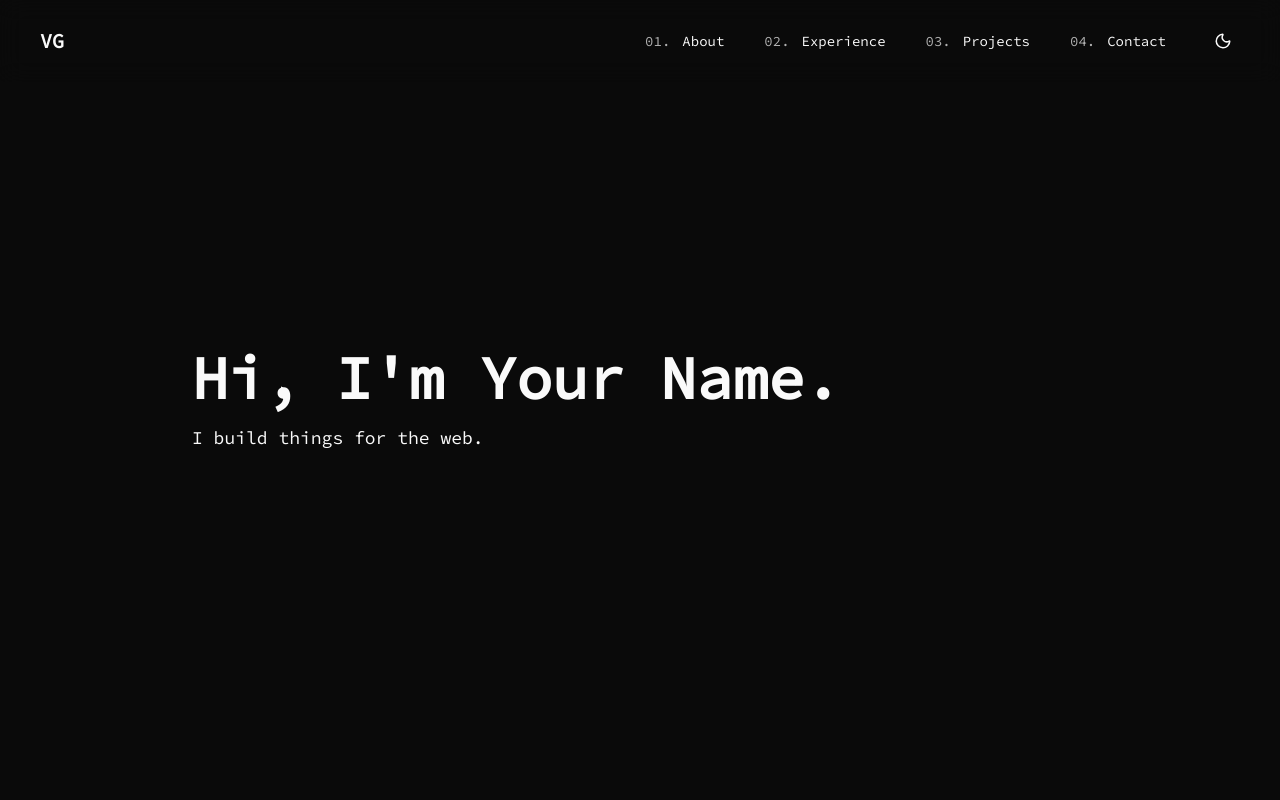
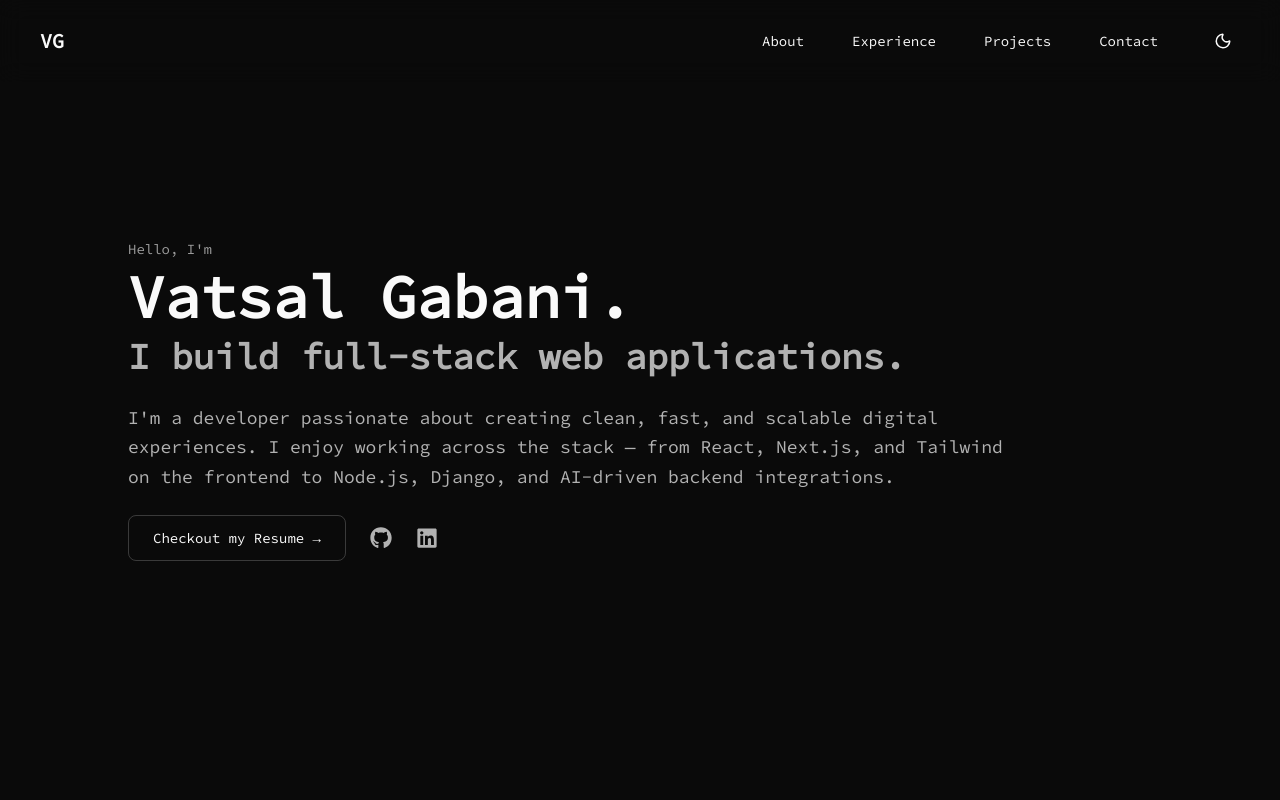
Before and after one commit to vatsalgabani64/react-portfolio, a React (Vite) app: page / in a window 1280 px wide. Shown: the top 800 px of the page. Built offline with nearby package versions, Linux system fonts and the light colour scheme.

Commit message:
feat(introduction): add Intro component with personal data
- Created Introduction component with description, resume link, and socials
- Connected resume (Google Drive link) and Socials.
- Integrated GitHub and LinkedIn icons using react-icons

```diff
--- a/package.json
+++ b/package.json
@@ -19,6 +19,7 @@
     "lucide-react": "^0.554.0",
     "react": "^19.2.0",
     "react-dom": "^19.2.0",
+    "react-icons": "^5.5.0",
     "tailwind-merge": "^3.4.0",
     "tailwindcss": "^4.1.17"
   },
--- a/src/App.tsx
+++ b/src/App.tsx
@@ -1,3 +1,4 @@
+import Introduction from './components/Introduction/Introduction';
 import Navbar from './components/Navbar/Navbar';
 import { ThemeProvider } from './components/ThemeProvider';
 
@@ -6,16 +7,14 @@ const App = () => {
     <ThemeProvider defaultTheme="dark" storageKey="vite-ui-theme">
       <Navbar />
 
-      <main className="max-w-4xl mx-auto px-4 lg:px-0">
-        <section id="about" className="min-h-screen flex flex-col justify-center">
-          <h1 className="text-5xl lg:text-6xl font-bold text-text-light mb-4">
-            Hi, I'm Your Name.
-          </h1>
-          <p className="text-lg text-text-light/70">
-            I build things for the web.
-          </p>
+      <main className="max-w-5xl mx-auto px-4 lg:px-0 ">
+        <Introduction />
+
+        <section id="about" className="min-h-screen">
+          <h2 className="text-3xl font-semibold mb-6 text-text-light">
+            01. About
+          </h2>
         </section>
-
         <section id="experience" className="min-h-screen">
           <h2 className="text-3xl font-semibold mb-6 text-text-light">
             02. Experience
--- /dev/null
+++ b/src/components/Introduction/Introduction.tsx
@@ -0,0 +1,58 @@
+import { PERSONAL_INFO } from "../../constants/introduction";
+
+const Introduction = () => {
+  const { intro, name, resume, social } = PERSONAL_INFO;
+
+  return (
+    <section
+      id="introduction"
+      className="min-h-screen flex flex-col justify-center px-4 mt-0 lg:px-0"
+    >
+      {/* Intro line */}
+      <p className="font-mono text-sm text-foreground/60">{intro.line1}</p>
+
+      {/* Name */}
+      <h1 className="text-4xl sm:text-5xl lg:text-6xl font-bold text-foreground leading-tight">
+        {name}.
+      </h1>
+
+      {/* Subheading */}
+      <h2 className="text-3xl sm:text-4xl lg:text-4xl font-bold text-foreground/70 leading-tight mb-6">
+        {intro.headline}
+      </h2>
+
+      {/* Description */}
+      <p className="max-w-4xl text-foreground/70 text-base sm:text-lg leading-relaxed">
+        {intro.description}
+      </p>
+
+      {/* Resume + Social Icons */}
+      <div className="flex items-center gap-6 mt-6">
+        <a
+          href={resume}
+          target="_blank"
+          rel="noopener noreferrer"
+          className="inline-block w-fit px-6 py-3 border border-foreground/20 rounded-md text-sm text-foreground hover:bg-foreground/10 transition"
+        >
+          Checkout my Resume →
+        </a>
+
+        {
+          social.map((item)=>(
+            <a
+              key={item.name}
+              href={item.url}
+              target="_blank"
+              rel="noopener noreferrer"
+              className="text-foreground/70 hover:text-foreground transition"
+            >
+              <item.icon size={22}/>
+            </a>
+          ))
+        }
+      </div>
+    </section>
+  );
+};
+
+export default Introduction;
--- a/src/components/Navbar/Navbar.tsx
+++ b/src/components/Navbar/Navbar.tsx
@@ -1,21 +1,29 @@
 import ThemeToggle from "./ThemeToggle";
 import { navbarItems } from "../../constants/navigation";
+import { useScrollDirection } from "./useScrollDirection";
 
 const Navbar = () => {
+  const direction = useScrollDirection();
+
   return (
-    <header className="fixed top-0 left-0 right-0 z-50 px-10 py-6 flex items-center justify-between bg-background/80 backdrop-blur-md">
+    <header
+      className={`fixed top-0 left-0 right-0 z-50 px-10 py-6 flex items-center justify-between bg-background/80 backdrop-blur-md transition-transform duration-300 ${
+        direction === "down" ? "-translate-y-full" : "translate-y-0"
+      }`}
+    >
       <div className="text-xl font-semibold">VG</div>
 
       <nav>
-        <ul className="flex items-center gap-10">
-          {navbarItems.map((item, index) => (
+        <ul className="flex items-center gap-12">
+          {navbarItems.map((item) => (
             <li key={item.id}>
               <a
                 href={`#${item.id}`}
                 className="flex items-center gap-3 font-mono text-sm text-foreground hover:text-foreground/70 transition"
               >
-                <span className="opacity-70">0{index + 1}.</span>
-                <span >{item.title}</span>
+                {/* <span className="opacity-70">0{index + 1}.</span> */}
+                {/* {<item.icon size={16}/>} */}
+                <span>{item.title}</span>
               </a>
             </li>
           ))}
--- /dev/null
+++ b/src/components/Navbar/useScrollDirection.tsx
@@ -0,0 +1,24 @@
+import { useEffect, useState } from "react";
+
+export const useScrollDirection = () => {
+  const [direction, setDirection] = useState<"up" | "down">("up");
+
+  useEffect(() => {
+    let lastScrollY = window.scrollY;
+
+    const update = () => {
+      const current = window.scrollY;
+      if (current > lastScrollY && current > 80) {
+        setDirection("down");
+      } else {
+        setDirection("up");
+      }
+      lastScrollY = current;
+    };
+
+    window.addEventListener("scroll", update);
+    return () => window.removeEventListener("scroll", update);
+  }, []);
+
+  return direction;
+};
--- /dev/null
+++ b/src/constants/introduction.ts
@@ -0,0 +1,40 @@
+import { IconType } from "react-icons";
+import { FaGithub, FaLinkedin } from "react-icons/fa";
+
+export interface IPersonalInfo {
+  name: string;
+  resume: string;
+  social: {
+    name: string;
+    url: string;
+    icon: IconType;
+  }[];
+  intro: {
+    line1: string;
+    headline: string;
+    description: string;
+  };
+}
+
+export const PERSONAL_INFO: IPersonalInfo = {
+  name: "Vatsal Gabani",
+  resume: "https://drive.google.com/file/d/19kCp9g-V8W2uUkVEGrC14UJRTYPQDp3N/view?usp=sharing",
+  social: [
+    {
+      name: "Github",
+      url: "https://github.com/vatsalgabani64/",
+      icon: FaGithub,
+    },
+    {
+      name: "LinkedIn",
+      url: "https://www.linkedin.com/in/vatsal-gabani/",
+      icon: FaLinkedin,
+    },
+  ],
+
+  intro: {
+    line1: "Hello, I'm",
+    headline: "I build full-stack web applications.",
+    description: `I'm a developer passionate about creating clean, fast, and scalable digital experiences. I enjoy working across the stack — from React, Next.js, and Tailwind on the frontend to Node.js, Django, and AI-driven backend integrations.`,
+  },
+};
--- a/src/constants/navigation.ts
+++ b/src/constants/navigation.ts
@@ -1,13 +1,17 @@
-
-export type SectionId = 'about' | 'experience' | 'projects' | 'contact';
+import { IconType } from "react-icons";
+import { FaCode } from "react-icons/fa6";
+import { IoCallOutline, IoPersonOutline } from "react-icons/io5";
+import { PiSuitcaseSimple } from "react-icons/pi";
+export type SectionId = 'introduction' | 'about' | 'experience' | 'projects' | 'contact';
 
 export interface INavbarItem{
     id: SectionId;
     title: string;
+    icon: IconType;
 }
 export const navbarItems: INavbarItem[]  = [
-    {id: 'about',title: "About"},
-    {id: 'experience',title: "Experience"},
-    {id: 'projects',title: "Projects"},
-    {id: 'contact',title: "Contact"},
+    {id: 'about',title: "About", icon:IoPersonOutline},
+    {id: 'experience',title: "Experience", icon:PiSuitcaseSimple},
+    {id: 'projects',title: "Projects", icon:FaCode},
+    {id: 'contact',title: "Contact", icon:IoCallOutline},
 ];
```
Also changed, not shown: 1 other file (tests, documents, lock files or other folders).
